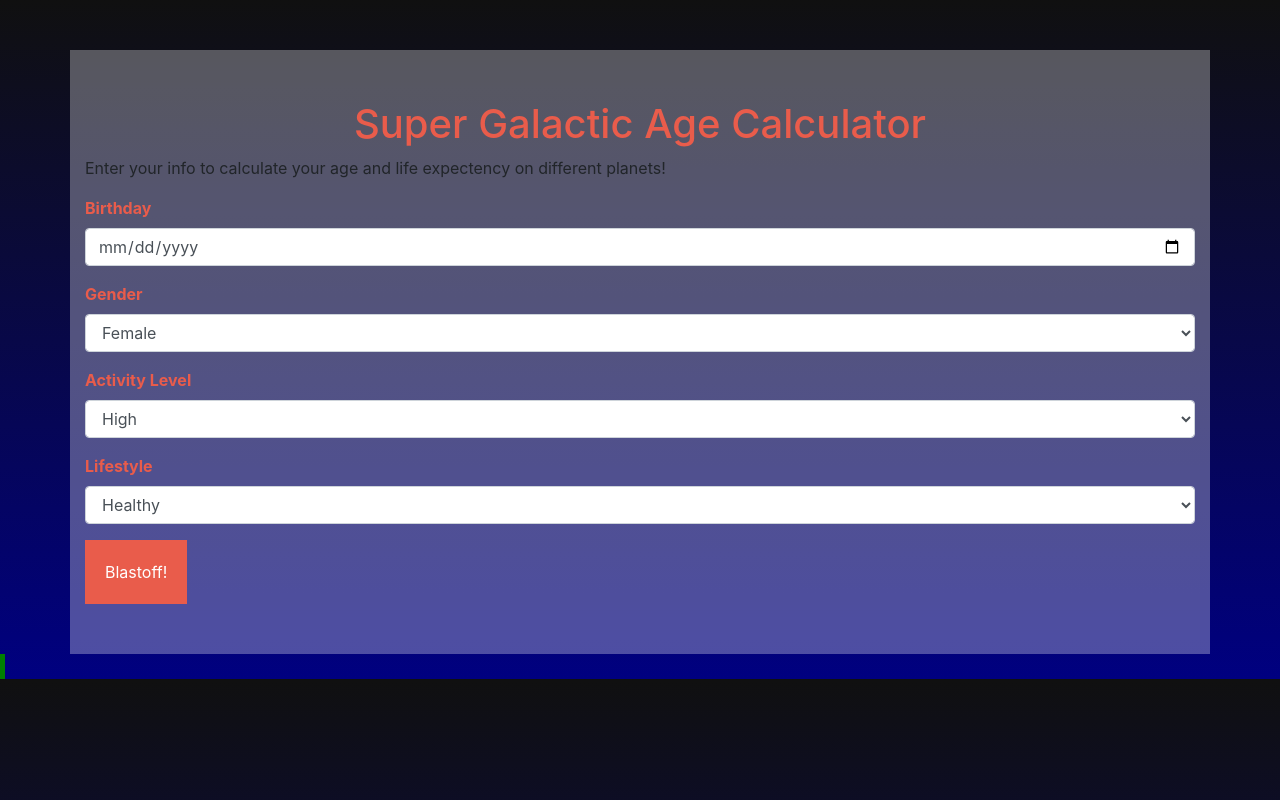
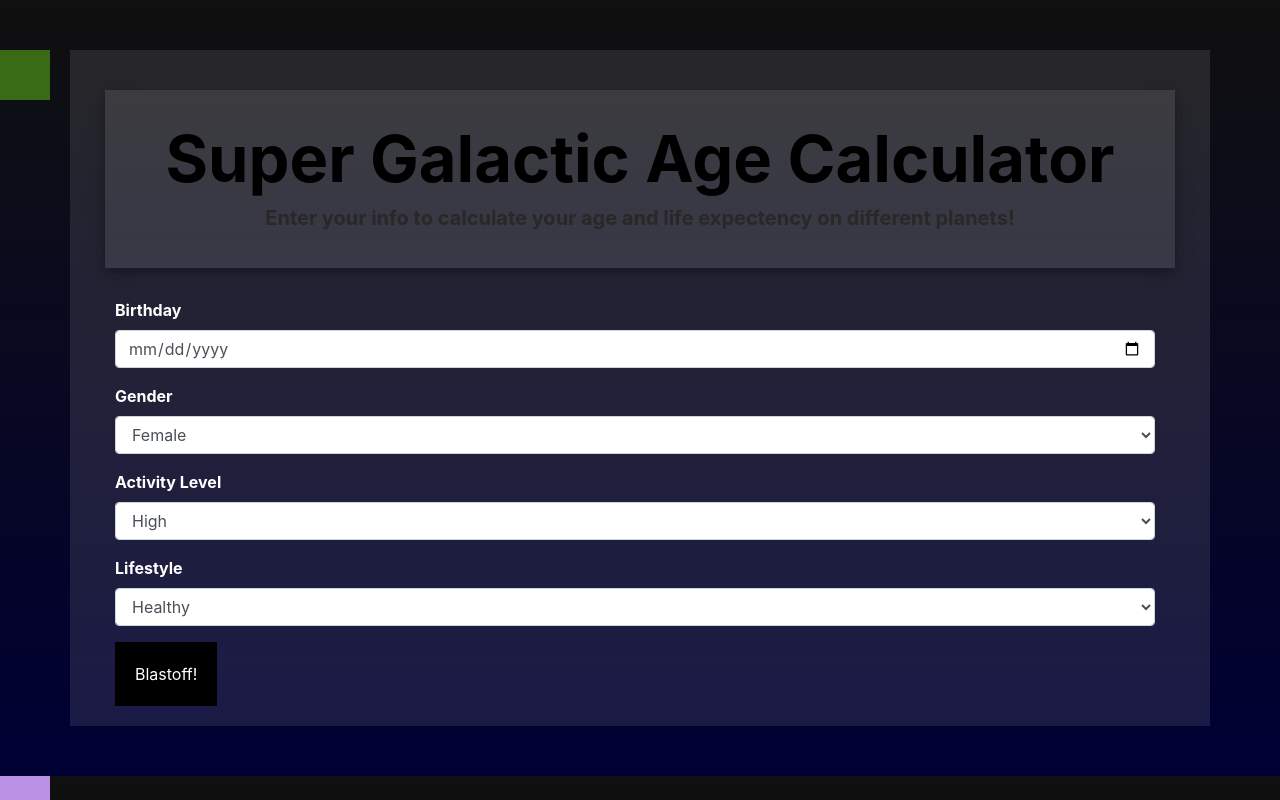
Before and after one commit to klowe27/galactic-age-calculator, a website built with webpack: page src/index.html in a window 1280 px wide. Built offline with nearby package versions, Linux system fonts and the light colour scheme.

Commit message:
Add background gradient and explore adding dynamic stars

```diff
--- a/src/index.html
+++ b/src/index.html
@@ -4,10 +4,13 @@
     <title>Super Galactic Age Calculator</title>
   </head>
   <body id="stars">
+    <div class="star" style="left: 200; top: 500; background-color: rgba(100, 200, 25, .5)"></div>
     <div class="container">
-      <h1>Super Galactic Age Calculator</h1>
+      <div class="planet">
+        <h1>Super Galactic Age Calculator</h1>
+        <h3 id="directions">Enter your info to calculate your age and life expectency on different planets!</h3>
+      </div>
       <form id="user">
-        <p>Enter your info to calculate your age and life expectency on different planets!</p>
         <div class="form-group">
           <label for="birthday">Birthday</label>
           <input type="date" id="date" name="birthday" class="form-control">
--- a/src/main.js
+++ b/src/main.js
@@ -10,6 +10,7 @@ $(document).ready(function() {
   $('#user').submit(function(event){
     event.preventDefault();
     $('#user').hide();
+    $('#directions').hide();
     const birthday = $('input[type="date"]').val();
     const gender = $('#gender option:selected').val();
     const activityLevel = $('#activity-level option:selected').val();
--- a/src/styles.css
+++ b/src/styles.css
@@ -1,29 +1,47 @@
 body {
-  background-image: linear-gradient(#101010, #000080)
+  background-image: linear-gradient(#101010, #000034);
 }
 
-h1 {
-  color: #e95c4b;
+.container h1 {
+  color: black;
+  font-size: 65px;
   text-align: center;
-  margin-top: 50px;
   font-weight: bolder;
 }
 
-h2 {
-  color: #e95c4b;
+.container h2 {
+  color: white;
+  font-weight: bolder;
+}
+
+.container h3 {
+  text-align: center;
+  color: #282828;
+  font-size: 20px;
+  font-weight: bold;
 }
 
 .star {
-  position: static;
-  height: 5px;
-  width: 5px;
-  background-color: green;
+  position: fixed;
+  height: 50px;
+  width: 50px;
+  z-index: -1;
+}
+
+.star::after {
+  background-color: white;
 }
 
 .container {
   margin-top: 50px;
-  padding: 50px;
-  background-color: rgba(255,255,255, .3)
+  background-color: rgba(255,255,255, .1);
+  padding: 20px;
+  margin-bottom: 50px;
+
+}
+
+#user {
+  margin: 30px 40px 0px 30px;
 }
 
 #output {
@@ -31,22 +49,20 @@ h2 {
   grid-template-columns: 1fr 1fr 1fr;
 }
 
-
-
 label {
-  color: #e95c4b;
-  font-weight: bolder;
+  color: white;
+  font-weight: bold;
 }
 
 .planet {
-  background-color: rgba(245,245,245, .5);
+  background-color: rgba(245,245,245, .1);
   margin: 20px;
   padding: 30px;
+  box-shadow: 0 4px 8px 0 rgba(0, 0, 0, 0.2), 0 6px 20px 0 rgba(0, 0, 0, 0.19);
 }
 
 button {
-  background-color: #e95c4b;
-  margin: 30px;
+  background-color: black;
   border: none;
   border-radius: 5px;
   color: white;
@@ -54,5 +70,5 @@ button {
 }
 
 button:hover {
-  background-color: #0e9ca5;
+  background-color: #101010;
 }
--- a/src/user-interface-logic.js
+++ b/src/user-interface-logic.js
@@ -9,8 +9,8 @@ export function createPlanetCards(array) {
 export function createStars() {
   const height = $(window).height();
   const width = $(window).width();
-  for (let i = 0; i < 5; i++) {
-    $("#stars").append(`<div class="star" style="left: ${randomNumber(width)}; top: ${randomNumber(height)}"></div>`);
+  for (let i = 0; i < 10; i++) {
+    $("#stars").append(`<div class="star" style="left: ${randomNumber(width)}; top: ${randomNumber(height)}; background-color: rgba(${randomNumber(255)}, ${randomNumber(255)}, ${randomNumber(255)}, ${randomNumber(1)})"></div>`);
     console.log(randomNumber(height));
   }
 }
```
